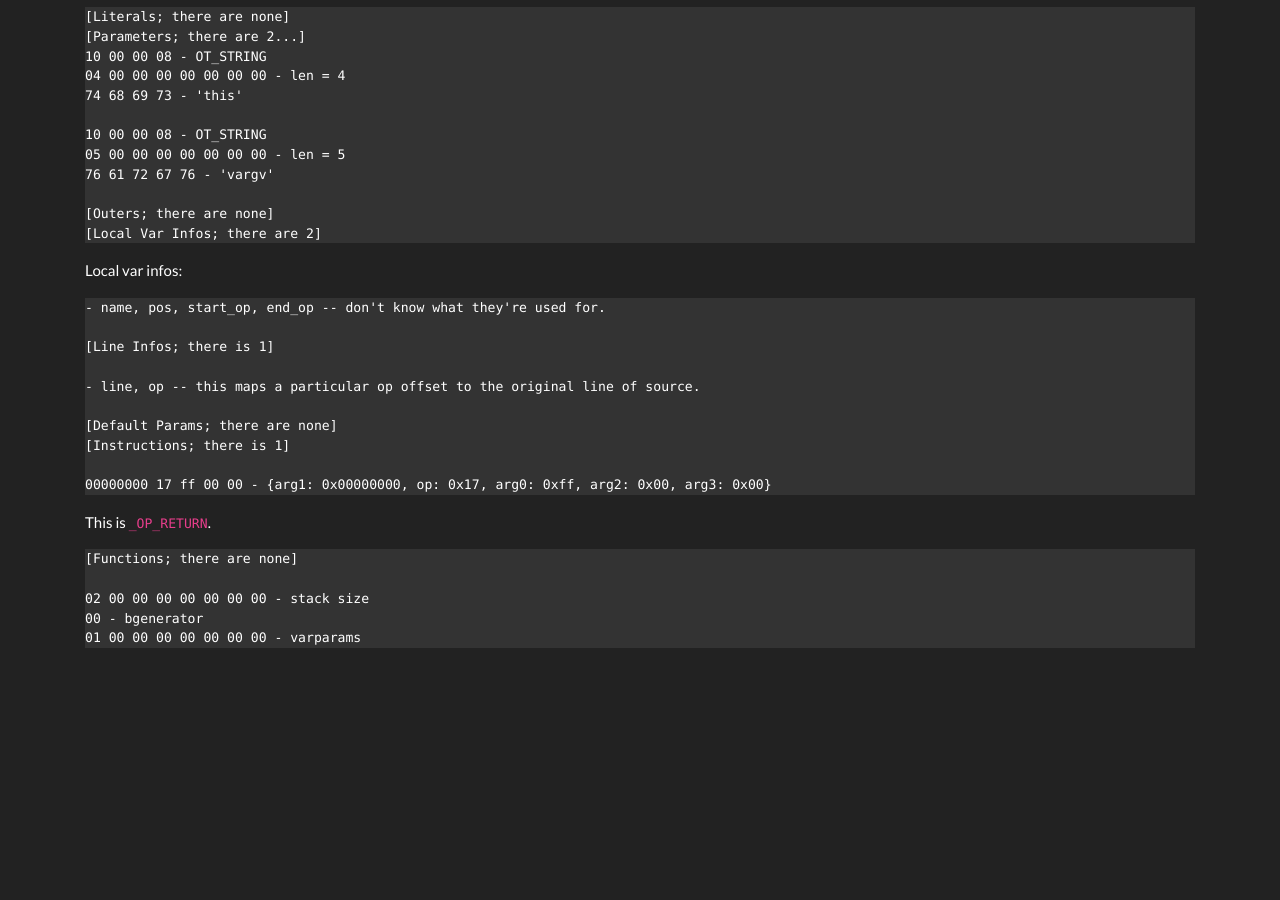
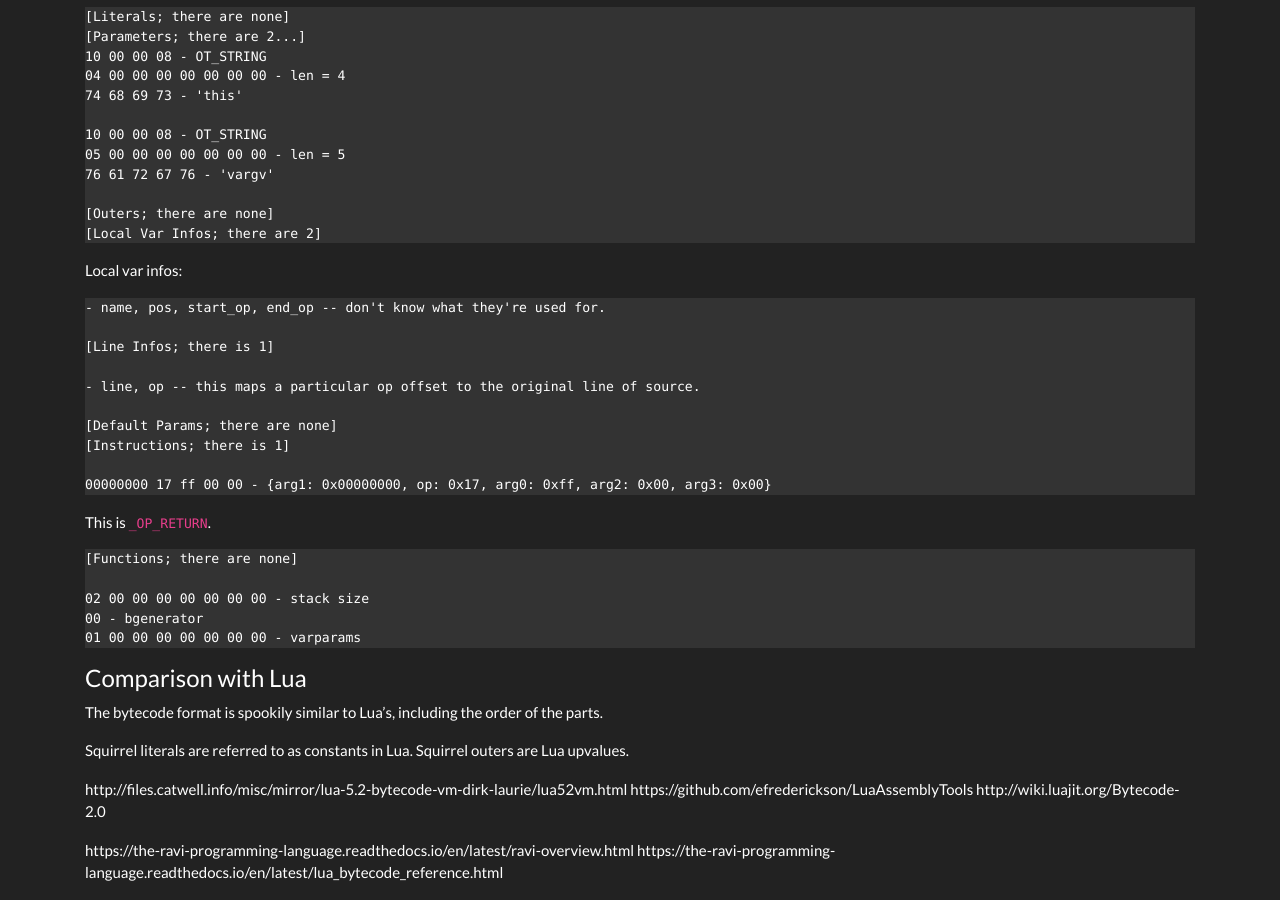
Before and after one commit to rlipscombe/xerus, a Jekyll site: the page built from squirrel/bytecode/cnut/index.md, in a window 1280 px wide and 900 px high, scrolled down 1554 px. Built offline with Jekyll 4.4.1, drawn with Linux system fonts in a browser that asks for light colours; our own code applies the rules of GitHub Pages for plain Markdown files; before the commit the page ends 2218 px from its top, so only the background shows below that.

Commit message:
Comparison with Lua

```diff
--- a/squirrel/bytecode/cnut/index.md
+++ b/squirrel/bytecode/cnut/index.md
@@ -108,3 +108,17 @@ This is `_OP_RETURN`.
     02 00 00 00 00 00 00 00 - stack size
     00 - bgenerator
     01 00 00 00 00 00 00 00 - varparams
+
+## Comparison with Lua
+
+The bytecode format is spookily similar to Lua's, including the order of the parts.
+
+Squirrel literals are referred to as constants in Lua.
+Squirrel outers are Lua upvalues.
+
+http://files.catwell.info/misc/mirror/lua-5.2-bytecode-vm-dirk-laurie/lua52vm.html
+https://github.com/efrederickson/LuaAssemblyTools
+http://wiki.luajit.org/Bytecode-2.0
+
+https://the-ravi-programming-language.readthedocs.io/en/latest/ravi-overview.html
+https://the-ravi-programming-language.readthedocs.io/en/latest/lua_bytecode_reference.html
```
Also changed, not shown: 2 other files.
